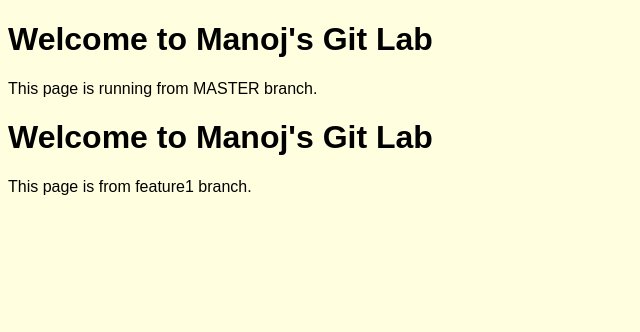
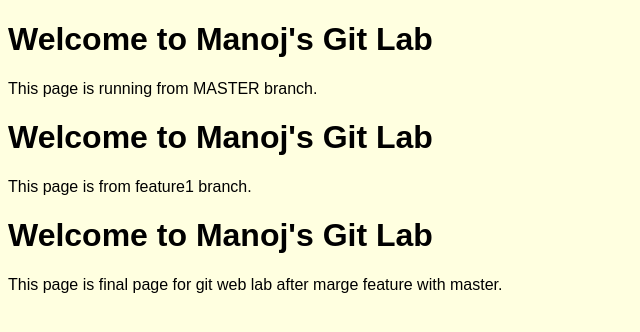
Before and after one commit to manojpal143/ansible-git-lab, a plain HTML site: page index.html in a window 1280 px wide. Shown: the whole page, without its empty margins (0-640 px from the left). Drawn offline with Linux system fonts and the light colour scheme.

Commit message:
final modified for display

```diff
--- a/index.html
+++ b/index.html
@@ -13,3 +13,9 @@
   <p>This page is from feature1 branch.</p>
 </body>
 </html>
+</head>
+<body style="font-family: Arial; background-color: lightyellow;">
+  <h1>Welcome to Manoj's Git Lab</h1>
+  <p>This page is final page for git web lab after marge feature with master.</p>
+</body>
+</html>
```
